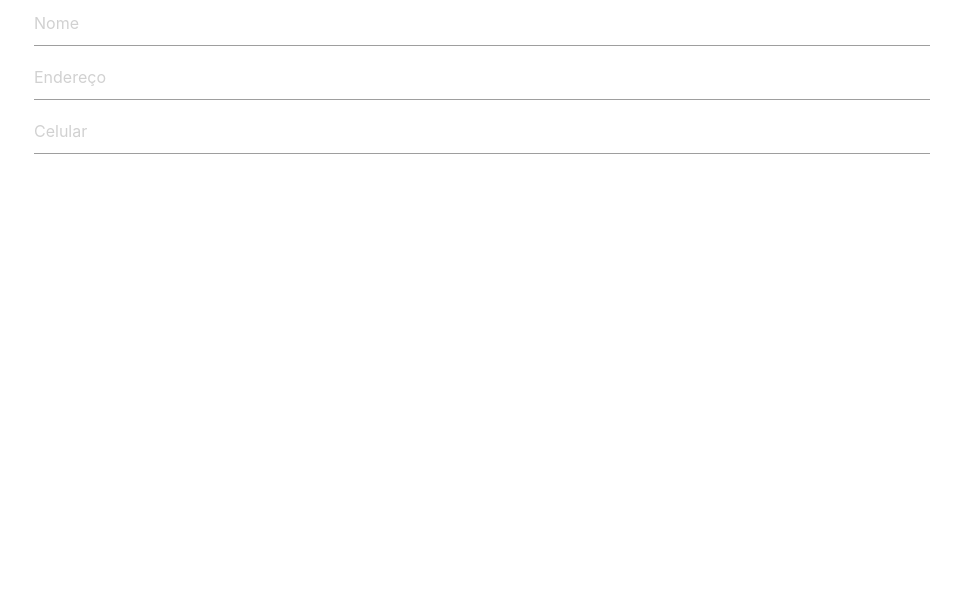
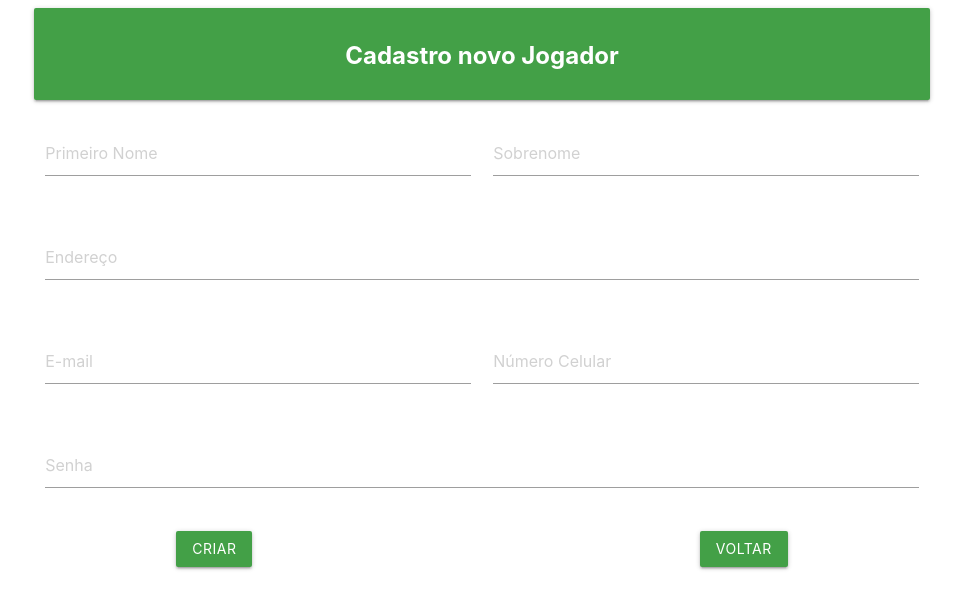
Before and after one commit to Thiagottec/open-geneve, a React (Create React App) app in the folder frontend/: page / in a window 1280 px wide. Both pictures are taken after a click on the element "CADASTRAR". Shown: the top 608 px of the page, without its empty margins (158-1121 px from the left). Built offline with nearby package versions, Linux system fonts and the light colour scheme.

Commit message:
Cadastro

```diff
--- a/frontend/package.json
+++ b/frontend/package.json
@@ -21,9 +21,6 @@
         "test": "react-scripts test",
         "eject": "react-scripts eject"
     },
-  "eslintConfig": {
-    "extends": "react-app"
-  },
     "browserslist": {
         "production": [
             ">0.2%",
--- a/frontend/public/index.html
+++ b/frontend/public/index.html
@@ -1,14 +1,12 @@
 <!DOCTYPE html>
 <html lang="en">
-  <head>
+
+<head>
     <meta charset="utf-8" />
     <link rel="icon" href="%PUBLIC_URL%/favicon.ico" />
     <meta name="viewport" content="width=device-width, initial-scale=1" />
     <meta name="theme-color" content="#000000" />
-    <meta
-      name="description"
-      content="Web site created using create-react-app"
-    />
+    <meta name="description" content="Web site created using create-react-app" />
     <link rel="apple-touch-icon" href="%PUBLIC_URL%/logo192.png" />
     <!--
       manifest.json provides metadata used when your web app is installed on a
@@ -17,10 +15,7 @@
     <link rel="manifest" href="%PUBLIC_URL%/manifest.json" />
 
     <!-- Importante para o materialize CSS -->
-    <link
-      href="https://fonts.googleapis.com/icon?family=Material+Icons"
-      rel="stylesheet"
-    />
+    <link href="https://fonts.googleapis.com/icon?family=Material+Icons" rel="stylesheet" />
 
     <!--
       Notice the use of %PUBLIC_URL% in the tags above.
@@ -33,9 +28,10 @@
     -->
 
     <!-- Definição do título do projeto -->
-    <title>Projeto base</title>
-  </head>
-  <body>
+    <title>Open Geneve</title>
+</head>
+
+<body>
     <noscript>You need to enable JavaScript to run this app.</noscript>
     <div id="root"></div>
     <!--
@@ -50,5 +46,6 @@
       To begin the development, run `npm start` or `yarn start`.
       To create a production bundle, use `npm run build` or `yarn build`.
     -->
-  </body>
+</body>
+
 </html>
--- a/frontend/src/App.js
+++ b/frontend/src/App.js
@@ -3,7 +3,7 @@ import Cadastro from './components/Cadastro.js';
 import Login from './components/Login.js';
 
 export default function App() {
-  const [loginStatus, setloginStatus] = useState(false);
+  const [loginStatus, setloginStatus] = useState("");
 
   useEffect(() => {
     setloginStatus(false);
@@ -22,13 +22,14 @@ export default function App() {
     return (
       <div>
        {loginStatus === false && <Login
-          onSubmit={handleSubmit}
-          onNewUser={handleNewUser}/> }
-
-        {loginStatus === "cadastrar" && <Cadastro />}
+                                    onSubmit={handleSubmit}
+                                    onNewUser={handleNewUser}/> }
+        {loginStatus === "cadastrar" && <Cadastro
+                                            onSubmit={handleSubmit} />}
         {loginStatus === "logar" && <Login
-          onSubmit={handleSubmit}
-          onNewUser={handleNewUser}/> }
+                                        onSubmit={handleSubmit}
+                                        onNewUser={handleNewUser}/> }
+        {loginStatus === "voltar" && <App />}
       </div>
         );
 }
--- a/frontend/src/components/Cadastro.js
+++ b/frontend/src/components/Cadastro.js
@@ -1,16 +1,102 @@
-import React, { useState } from "react";
+import React, { useState, useEffect } from 'react';
 
-export default function Cadastro() {
-  const [nome, setNome] = useState("");
+export default function Cadastro({ onSubmit }) {
+  const [email, setEmail] = useState("");
+  const [primeiroNome, setPrimeiroNome] = useState("");
+  const [ultimoNome, setUltimoNome] = useState("");
   const [endereco, setEndereco] = useState("");
   const [celular, setCelular] = useState("");
+  const [senha, setSenha] = useState("");
+
+
+const handleActionClick = (event) =>{
+  if (event.target.id === "cadastrar"){
+    console.log(endereco, celular);
+
+  } else {
+    onSubmit("voltar");
+  };
+}
   return (
-    <div className="container">
-      <div>
-        <input className="" type="text" value={nome} placeholder="Nome"/>
-        <input className="" type="text" value={endereco} placeholder="Endereço"/>
-        <input className="" type="text" value={celular} placeholder="Celular"/>
-      </div>
+    <div className="row">
+      <div className="container">
+        <div  className="center card-panel green darken-1">
+          <h6 style={styles.title}>Cadastro novo Jogador</h6>
+        </div>
+      <form class="col s12">
+        <div class="row">
+          <div class="input-field col s6">
+            <input placeholder="Primeiro Nome"
+                  id="primeiroNome"
+                  type="text"
+                  className="validate"
+                  value={primeiroNome}
+                  onChange={(e) => setPrimeiroNome(e.target.value)}/>
+          </div>
+          <div class="input-field col s6">
+            <input placeholder="Sobrenome"
+                  id="ultimoNome"
+                  type="text"
+                  class="validate"
+                  value={ultimoNome}
+                  onChange={(e) => setUltimoNome(e.target.value)}/>
+          </div>
+        </div>
+        <div class="row">
+          <div class="input-field col s12">
+            <input placeholder="Endereço"
+                  id="endereco"
+                  type="text"
+                  class="validate"
+                  value={endereco}
+                  onChange={(e) => setEndereco(e.target.value)}/>
+          </div>
+        </div>
+        <div class="row">
+          <div class="input-field col s6">
+            <input placeholder="E-mail"
+                  id="email"
+                  type="email"
+                  class="validate"
+                  value={email}
+                  onChange={(e) => setEmail(e.target.value)}/>
+          </div>
+          <div class="input-field col s6">
+            <input placeholder="Número Celular"
+                  id="phone"
+                  type="text"
+                  class="validate"
+                  value={celular}
+                  onChange={(e) => setCelular(e.target.value)}/>
+          </div>
+        </div>
+        <div class="row">
+          <div class="input-field col s12">
+            <input placeholder="Senha"
+                  id="password"
+                  type="password"
+                  class="validate"
+                  value={senha}
+                  onChange={(e) => setSenha(e.target.value)}/>
+          </div>
+        </div>
+        <div className="container">
+          <div id="criar" className="waves-effect green darken-1 btn left"  onClick={handleActionClick}>Criar</div>
+          <div id="voltar" className="waves-effect green darken-1 btn right" onClick={handleActionClick}>Voltar</div>
+        </div>
+      </form>
     </div>
+  </div>
+
   );
 };
+
+const styles = {
+
+  title: {
+    fontSize: '1.6rem',
+    fontWeight: 'bold',
+    color : 'white',
+  },
+
+};
--- a/frontend/src/components/Login.js
+++ b/frontend/src/components/Login.js
@@ -16,9 +16,13 @@ export default function Login( { onSubmit, onNewUser}) {
       <div  className="center card-panel green darken-1">
       <h3 style={styles.title}>Open Genve Login</h3>
       </div>
-      <div>
-        <input className="" type="text" value={email} placeholder="E-mail" onChange={(e) => setEmail(e.target.value)} />
-        <input className="" type="text" value={password} placeholder="Password" onChange={(e) => setPassword(e.target.value)}/>
+      <div class="row">
+        <div class="input-field col s12">
+          <input id="email" class="validate" type="email" value={email} placeholder="E-mail" onChange={(e) => setEmail(e.target.value)} />
+        </div>
+        <div class="input-field col s12">
+          <input className="" type="password" value={password} placeholder="Password" onChange={(e) => setPassword(e.target.value)}/>
+        </div>
       </div>
       <div className="container">
         <div id="login" className="waves-effect green darken-1 btn left"  onClick={handleActionClick}>Login</div>
```
Also changed, not shown: frontend/src/components/Input.js (added, +10 -0 lines). Lines whose indentation alone changed are shown as unchanged.
